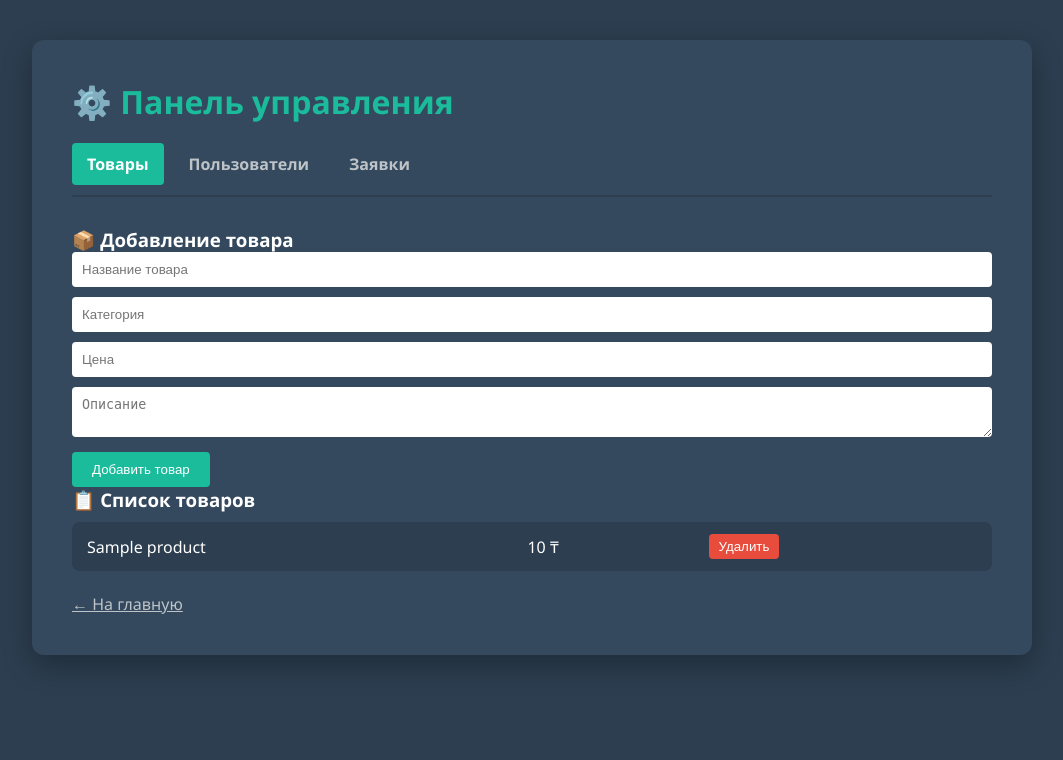
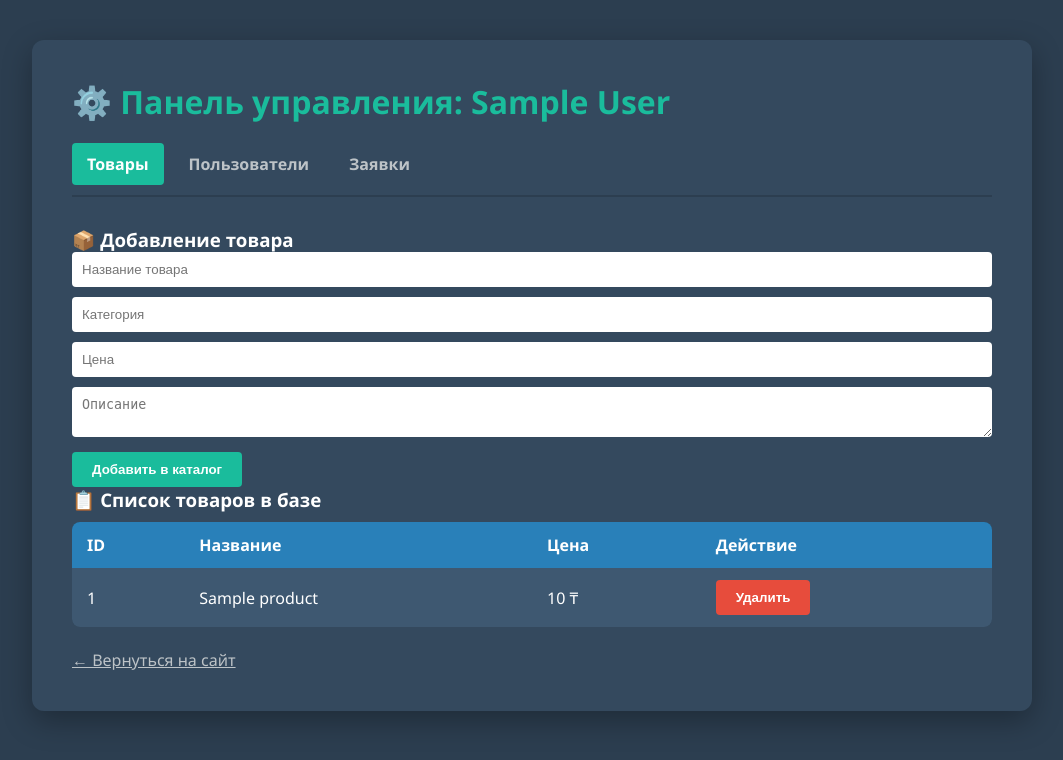
Before and after one commit to Oleg637-droid/VoRrex2, a Flask app: page /admin in a window 1280 px wide. Shown: the top 760 px of the page, without its empty margins (108-1171 px from the left). Run offline with Flask 3, Linux system fonts and the light colour scheme; the visitor is signed in with stand-in values (Sample User, id 1); a database or web service that is not in the repository returns one stand-in record (values such as "Sample title"); some libraries are stand-ins or nearby versions.

Commit message:
Update admin.html

```diff
--- a/templates/admin.html
+++ b/templates/admin.html
@@ -2,32 +2,33 @@
 <html lang="ru">
 <head>
     <meta charset="UTF-8">
-    <title>Панель управления — VoRtex</title>
+    <title>Панель администратора — VoRtex</title>
     <style>
         * { box-sizing: border-box; margin: 0; padding: 0; }
         body { font-family: 'Segoe UI', sans-serif; background: #2c3e50; color: white; padding: 40px; }
         .panel { background: #34495e; padding: 40px; border-radius: 12px; max-width: 1000px; margin: 0 auto; box-shadow: 0 10px 30px rgba(0,0,0,0.3); }
         h1 { color: #1abc9c; margin-bottom: 20px; }
 
-        /* Стили навигации */
+        /* Меню вкладок */
         .admin-nav { display: flex; gap: 10px; margin-bottom: 30px; border-bottom: 2px solid #2c3e50; padding-bottom: 10px; }
         .admin-nav a { color: #bdc3c7; text-decoration: none; padding: 10px 15px; border-radius: 4px; font-weight: bold; }
-        .admin-nav a:hover, .admin-nav a.active { background: #1abc9c; color: white; }
+        .admin-nav a.active { background: #1abc9c; color: white; }
 
-        /* Таблицы и кнопки */
-        table { width: 100%; border-collapse: collapse; background: #2c3e50; margin-top: 10px; border-radius: 8px; overflow: hidden; }
+        /* Таблицы */
+        table { width: 100%; border-collapse: collapse; background: #2c3e50; border-radius: 8px; overflow: hidden; margin-top: 10px; }
         th, td { padding: 12px 15px; text-align: left; }
         th { background-color: #2980b9; }
         tr:nth-child(even) { background-color: #3e5871; }
-        .btn-delete { background: #e74c3c; color: white; padding: 5px 10px; border: none; cursor: pointer; border-radius: 4px; }
 
+        /* Формы и кнопки */
         form input, form textarea { width: 100%; padding: 10px; margin-bottom: 10px; border-radius: 4px; border: none; }
-        button { background: #1abc9c; color: white; padding: 10px 20px; border: none; border-radius: 4px; cursor: pointer; }
+        button { background: #1abc9c; color: white; padding: 10px 20px; border: none; border-radius: 4px; cursor: pointer; font-weight: bold; }
+        .btn-delete { background: #e74c3c; }
     </style>
 </head>
 <body>
     <div class="panel">
-        <h1>⚙️ Панель управления</h1>
+        <h1>⚙️ Панель управления: {{ name }}</h1>
 
         <div class="admin-nav">
             <a href="{{ url_for('admin_dashboard', tab='products') }}" class="{{ 'active' if tab == 'products' }}">Товары</a>
@@ -42,13 +43,15 @@
                 <input type="text" name="category" placeholder="Категория" required>
                 <input type="number" step="0.01" name="price" placeholder="Цена" required>
                 <textarea name="description" placeholder="Описание"></textarea>
-                <button type="submit">Добавить товар</button>
+                <button type="submit">Добавить в каталог</button>
             </form>
 
-            <h3>📋 Список товаров</h3>
+            <h3>📋 Список товаров в базе</h3>
             <table>
+                <tr><th>ID</th><th>Название</th><th>Цена</th><th>Действие</th></tr>
                 {% for product in products %}
                 <tr>
+                    <td>{{ product[0] }}</td>
                     <td>{{ product[1] }}</td>
                     <td>{{ product[3] }} ₸</td>
                     <td>
@@ -61,8 +64,9 @@
             </table>
 
         {% elif tab == 'users' %}
-            <h3>👥 Пользователи</h3>
+            <h3>👥 Зарегистрированные пользователи</h3>
             <table>
+                <tr><th>Имя</th><th>Email</th><th>Роль</th></tr>
                 {% for user in users %}
                 <tr>
                     <td>{{ user[1] }}</td>
@@ -74,11 +78,21 @@
 
         {% elif tab == 'requests' %}
             <h3>📩 Заявки от клиентов</h3>
-            <p>Здесь пока нет активных заявок.</p>
+            <table>
+                <tr><th>Дата</th><th>Имя</th><th>Телефон</th><th>Сообщение</th></tr>
+                {% for msg in messages %}
+                <tr>
+                    <td>{{ msg[4].strftime('%d.%m %H:%M') }}</td>
+                    <td>{{ msg[1] }}</td>
+                    <td>{{ msg[2] }}</td>
+                    <td>{{ msg[3] }}</td>
+                </tr>
+                {% endfor %}
+            </table>
         {% endif %}
 
         <br>
-        <a href="{{ url_for('home') }}" style="color: #bdc3c7;">← На главную</a>
+        <a href="{{ url_for('home') }}" style="color: #bdc3c7;">← Вернуться на сайт</a>
     </div>
 </body>
 </html>
```
